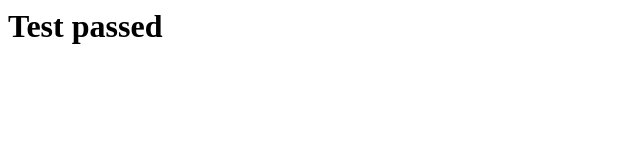
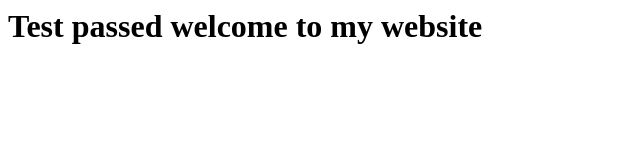
Before and after one commit to Tazliyat/testCICD, a plain HTML site: page index.html in a window 1280 px wide. Shown: the whole page, without its empty margins (0-640 px from the left). Drawn offline with Linux system fonts and the light colour scheme.

Commit message:
update html

```diff
--- a/index.html
+++ b/index.html
@@ -1,3 +1,3 @@
 <html>
-<h1> Test passed </h1>
+<h1> Test passed welcome to my website </h1>
 </html>
```
